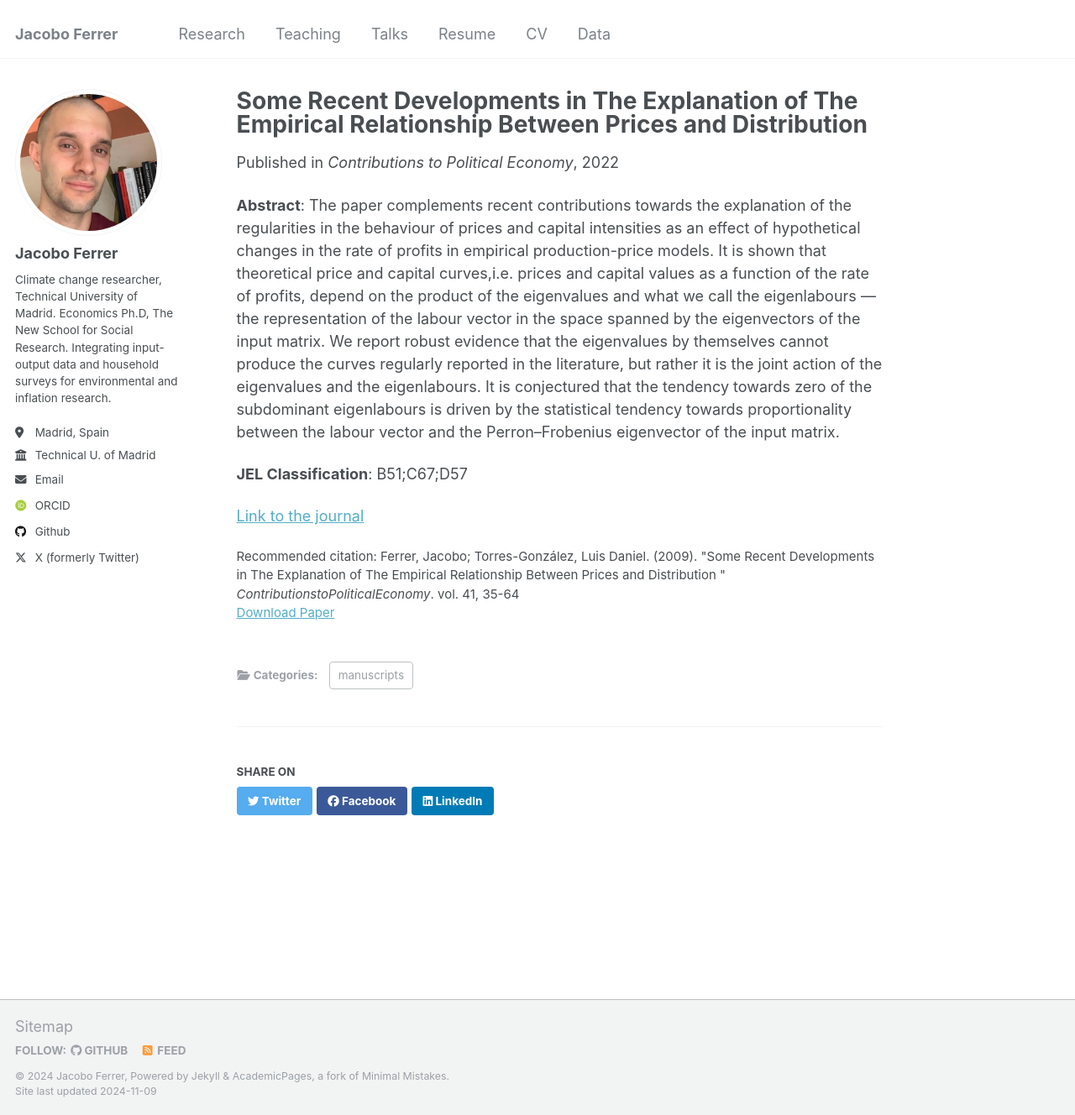
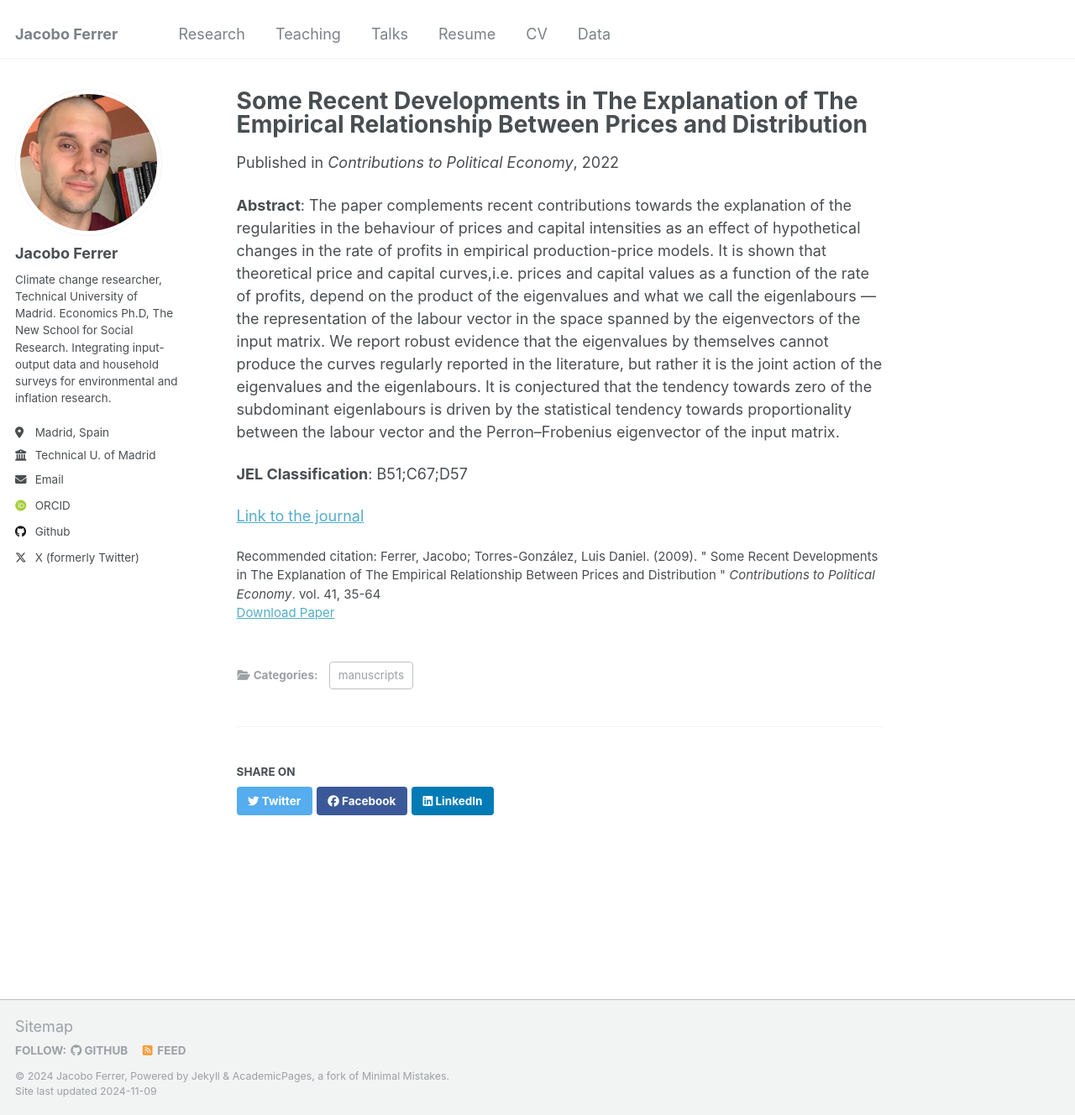
Before and after one commit to jferrherz/jferrherz.github.io, a Jekyll site: the page built from _publications/2022_paper_a.md, in a window 1280 px wide and 1328 px high. Shown: the whole window at 84% size. Built offline with Jekyll 4.4.1, drawn with Linux system fonts in a browser that asks for light colours; some web fonts are replaced.

Commit message:
Update 2022_paper_a.md

```diff
--- a/_publications/2022_paper_a.md
+++ b/_publications/2022_paper_a.md
@@ -8,7 +8,7 @@ date: 2022-03-05
 venue: 'Contributions to Political Economy'
 #slidesurl: 'http://academicpages.github.io/files/2022_slides_paper_a.pdf'
 paperurl: 'http://academicpages.github.io/files/2022_paper_a.pdf'
-citation: 'Ferrer, Jacobo; Torres-González, Luis Daniel. (2009). &quot;Some Recent Developments in The Explanation of The Empirical Relationship Between Prices and Distribution &quot; <i>ContributionstoPoliticalEconomy</i>. vol. 41, 35-64'
+citation: 'Ferrer, Jacobo; Torres-González, Luis Daniel. (2009). &quot; Some Recent Developments in The Explanation of The Empirical Relationship Between Prices and Distribution &quot; <i>Contributions to Political Economy</i>. vol. 41, 35-64'
 ---
 **Abstract**: The paper complements recent contributions towards the explanation of the regularities in the behaviour of prices and capital intensities as an effect of hypothetical changes in the rate of profits in empirical production-price models. It is shown that theoretical price and capital curves,i.e. prices and capital values as a function of the rate of profits, depend on the product of the eigenvalues and what we call the eigenlabours —the representation of the labour vector in the space spanned by the eigenvectors of the input matrix. We report robust evidence that the eigenvalues by themselves cannot produce the curves regularly reported in the literature, but rather it is the joint action of the eigenvalues and the eigenlabours. It is conjectured that the tendency towards zero of the subdominant eigenlabours is driven by the statistical tendency towards proportionality between the labour vector and the Perron–Frobenius eigenvector of the input matrix.
 
```
